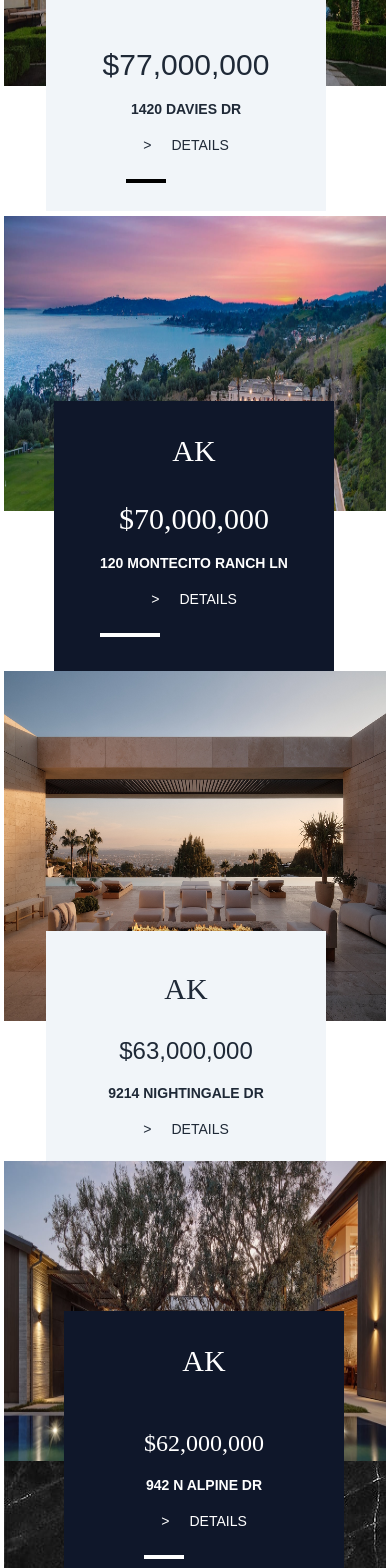
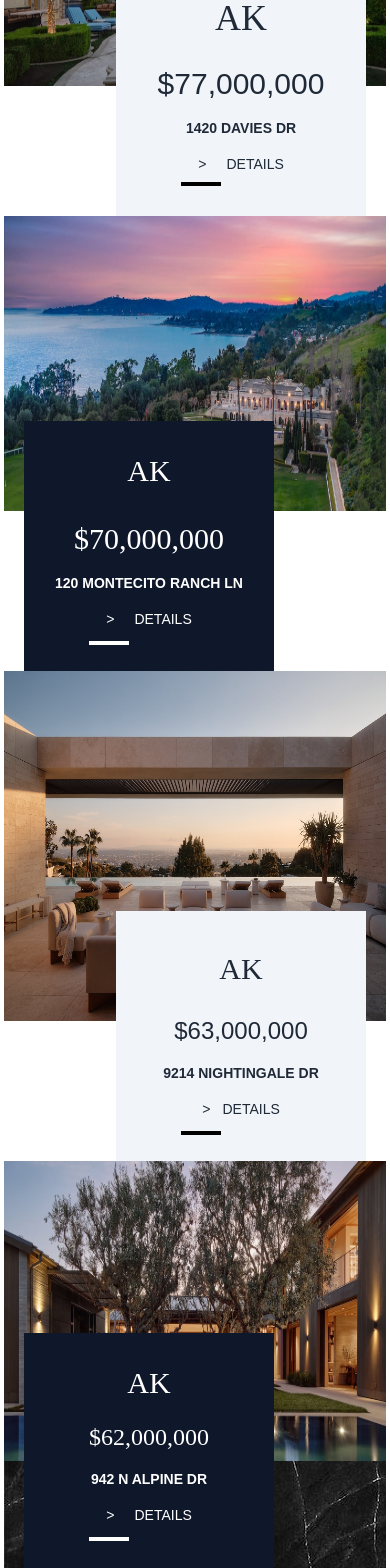
Before and after one commit to arunpravin125/Aaromkirman, a React (Vite) app in the folder frontend/: page / in a window 390 px wide. Shown: the part 1720-3288 px from the top of the page. Built offline with nearby package versions, Linux system fonts and the light colour scheme.

Commit message:
updated middleImages in responsive screen sm,xl,2xl

```diff
--- a/frontend/src/App.jsx
+++ b/frontend/src/App.jsx
@@ -143,7 +143,7 @@ const App = () => {
 <MiddleImage1/>
 {/* finished responsive 1*/}
 
-{/* <About/> */}
+<About/>
 {/* finished responsive  2*/}
 {/* <AdStarted/> */}
 {/* finished responsive 3*/}
--- a/frontend/src/components/About/About.jsx
+++ b/frontend/src/components/About/About.jsx
@@ -5,8 +5,8 @@ import { fadeIn,fadeIn1 } from "../../variants";
 
 const About = () => {
   return (
-    <div className="md:h-[750px] h-auto overflow-hidden w-full p-5" >
-        <div className='md:w-full  items-center md:p-8 flex md:flex-row flex-col m-5 gap-4 md:gap-24' >
+    <div className="md:h-[750px] 2xl:h-[1200px] flex justify-center  h-auto overflow-hidden w-full p-5" >
+        <div className='md:w-full bg-green-200 items-center justify-center md:p-8 flex md:flex-row flex-col m-5 gap-4 md:gap-24' >
 
         <div
            className=" flex flex-col mt-4 md:mb-[330px] md:gap-5 " >
@@ -45,7 +45,7 @@ const About = () => {
                 initial="hidden"
                 whileInView={"show"}
                 viewport={{once:true,amount:0.7}}
-               className="md:text-3xl  font-bold font-Sigmar text-center mx-3 md:mx-0 " >With over $19 Billion in luxury home sales,  Aaron Kirman represents the finest estates across the globe and was ranked in the top 5 luxury real estate agents in the US by the Wall Street Journal.</motion.p>
+               className="2xl:text-4xl  font-bold font-Sigmar text-center mx-3 md:mx-0 " >With over $19 Billion in luxury home sales,  Aaron Kirman represents the finest estates across the globe and was ranked in the top 5 luxury real estate agents in the US by the Wall Street Journal.</motion.p>
                <p
                 variants={fadeIn("up",0.3)}
                 initial="hidden"
--- a/frontend/src/components/middleImages/MiddleImage1.jsx
+++ b/frontend/src/components/middleImages/MiddleImage1.jsx
@@ -56,16 +56,16 @@ const MiddleImage1 = () => {
           initial="hidden"
           whileInView={"show"}
           viewport={{ once: true, amount: 1 }}
-          className=" 2xl:h-full group  h-[300px] max-w-full  mt-3  z-30 "
+          className=" 2xl:h-full group md:h-full h-[300px] max-w-full  mt-3  z-30 "
         >
-          <img src={image_3} className="md:bg-cover h-[330px] xl:h-[500px]  xl:w-[1100px] 2xl:w-[1400px] 2xl:h-[600px] absolute right-0 group-hover:grayscale" />
+          <img src={image_3} className="md:bg-cover h-[330px] md:w-[950px] md:h-[400px] xl:h-[500px]  xl:w-[1100px] 2xl:w-[1400px] 2xl:h-[600px] absolute right-0 group-hover:grayscale" />
           <div className="relative cursor-pointer  ">
-            <div className="bg-slate-100 absolute p-2 md:p-4 text-center h-[280px] w-[280px] xl:h-[480px] xl:w-[480px]  2xl:h-[600px] 2xl:w-[600px] z-30 lg:right-[10%] right-[40px] top-[180px] lg:top-64 ">
-              <div className="bg-slate-100 group-hover:border-4 transition-all duration-500 group-hover:border-black h-[270px] xl:h-[450px] xl:w-[450px] 2xl:w-[570px] 2xl:h-[570px]">
+            <div className="bg-slate-100 absolute p-2 md:p-4 text-center h-[250px] w-[250px] md:h-[350px] md:w-[350px] xl:h-[480px] xl:w-[480px]  2xl:h-[600px] 2xl:w-[600px] z-30 md:top-[20px] lg:right-[10%] right-[20px] top-[210px]  lg:top-64 ">
+              <div className="bg-slate-100 group-hover:border-4 transition-all duration-500 group-hover:border-black h-[240px] md:h-[330px] xl:h-[450px] xl:w-[450px] 2xl:w-[570px] 2xl:h-[570px]">
                 <div className=" flex flex-col gap-8 xl:gap-12 items-center">
-                  <h1 className="mt-6 text-4xl 2xl:text-9xl xl:text-7xl font-Sigmar">AK</h1>
+                  <h1 className="mt-6 text-4xl md:text-6xl 2xl:text-9xl xl:text-7xl font-Sigmar">AK</h1>
                   <div className="flex flex-col gap-4 xl:gap-10 2xl:gap-14">
-                    <h1 className="text-2xl 2xl:text-7xl xl:text-6xl font-tradego">$126,000,000</h1>
+                    <h1 className="text-2xl 2xl:text-7xl  xl:text-6xl md:text-5xl font-tradego">$126,000,000</h1>
                     <p className="font-bold 2xl:text-2xl xl:text-lg">9505 GLOAMING DR</p>
                     <div className="flex flex-col justify-center gap-3 md:gap-6 items-center">
                           <div className="flex 2xl:text-2xl xl:text-lg text-sm  justify-center gap-5 ">
@@ -91,7 +91,7 @@ const MiddleImage1 = () => {
              backgroundSize: "fit",
              y: backgroundY,
            }}
-          className=" h-[470px] xl:h-[850px] 2xl:h-[950px] w-full bg-fixed absolute top-[110px] xl:top-[150px] z-10 2xl:top-[150px] "
+          className=" h-[470px] md:h-[750px] xl:h-[850px] 2xl:h-[950px] w-full bg-fixed absolute top-[110px] md:top-[140px] xl:top-[150px] z-10 2xl:top-[150px] "
         ></motion.div>
 
         {/* 3rd image */}
@@ -101,7 +101,7 @@ const MiddleImage1 = () => {
           initial="hidden"
           whileInView={"show"}
           viewport={{ once: true, amount: 1 }}
-          className="lg:h-[450px] h-[300px] group w-full  mt-3   z-30 top-[460px] xl:top-[730px] absolute 2xl:top-[850px]  lg:left-0"
+          className="lg:h-[450px] h-[300px] group w-full  mt-3   z-30 top-[460px] md:top-[590px] xl:top-[730px] absolute 2xl:top-[850px]  lg:left-0"
         >
           <motion.img
             variants={fadeIn("up", 0.3)}
@@ -112,8 +112,8 @@ const MiddleImage1 = () => {
             className="bg-cover h-[300px] w-full  2xl:h-[650px] xl:w-[1150px] xl:h-[500px]  2xl:w-[1380px] group-hover:grayscale"
           />
           <div className="relative cursor-pointer ">
-            <div className="bg-slate-900 absolute p-2 md:p-4 text-center h-[280px] w-[280px] 2xl:h-[600px] 2xl:w-[600px] xl:h-[480px] xl:w-[480px] z-40 xl:left-[120px]  2xl:left-[105px] top-[-166px] left-[40px] 2xl:top-[-350px] xl:top-[-270px] ">
-              <div className="bg-slate-900 text-white group-hover:border-2  md:group-hover:border-4 transition-all duration-500 group-hover:border-white h-[260px] w-[265px] xl:w-[450px] xl:h-[450px] 2xl:w-[570px] 2xl:h-[570px]">
+            <div className="bg-slate-900 absolute p-2 md:p-4 text-center h-[250px] w-[250px] 2xl:h-[600px] 2xl:w-[600px] xl:h-[480px] xl:w-[480px] z-40 xl:left-[120px]  2xl:left-[105px] top-[-140px]  left-[20px] 2xl:top-[-350px] xl:top-[-270px] ">
+              <div className="bg-slate-900 text-white group-hover:border-2  md:group-hover:border-4 transition-all duration-500 group-hover:border-white h-[236px] w-[235px] xl:w-[450px] xl:h-[450px] 2xl:w-[570px] 2xl:h-[570px]">
                 <div className=" flex flex-col gap-7 2xl:gap-12 items-center">
                   <h1 className="mt-6 text-3xl xl:text-7xl 2xl:text-8xl font-tradego">AK</h1>
                   <div className="flex flex-col gap-4 xl:gap-10 2xl:gap-14">
@@ -154,14 +154,14 @@ const MiddleImage1 = () => {
            whileInView={"show"}
            viewport={{ once: true, amount: 0.7 }}
           className="relative cursor-pointer ">
-            <div className="bg-slate-100 absolute p-2 md:p-4 text-center h-[280px] w-[280px] xl:w-[500px] xl:h-[500px] 2xl:h-[600px] 2xl:w-[600px] z-30  xl:right-[130px] 2xl:right-[130px] right-[60px] xl:top-[-270px] top-[-155px] 2xl:top-[-240px] ">
-              <div className="bg-slate-100 group-hover:border-4 transition-all duration-500 group-hover:border-black h-[270px] xl:h-[450px] xl:w-[450px] 2xl:h-[570px] 2xl:w-[570px]">
-                <div className=" flex flex-col gap-12 items-center">
-                  <h1 className="mt-6 text-3xl xl:text-7xl 2xl:text-9xl font-Sigmar">AK</h1>
+            <div className="bg-slate-100 absolute p-2 md:p-4 text-center h-[250px] w-[250px] xl:w-[500px] xl:h-[500px] 2xl:h-[600px] 2xl:w-[600px] z-30  xl:right-[130px] 2xl:right-[130px] right-[20px] xl:top-[-270px] top-[-120px] 2xl:top-[-240px] ">
+              <div className="bg-slate-100 group-hover:border-4 transition-all duration-500 group-hover:border-black h-[240px] xl:h-[450px] xl:w-[450px] 2xl:h-[570px] 2xl:w-[570px]">
+                <div className=" flex flex-col gap-7 md:gap-12 items-center">
+                  <h1 className="mt-6 text-4xl xl:text-7xl 2xl:text-9xl font-Sigmar">AK</h1>
                   <div className="flex flex-col gap-4 2xl:gap-14 xl:gap-10">
                     <h1 className="2xl:text-8xl xl:text-6xl text-3xl font-serif">$77,000,000</h1>
                     <p className="font-bold  text-sm xl:text-lg 2xl:text-2xl">1420 DAVIES DR</p>
-                    <div className="flex flex-col justify-center gap-6 items-center">
+                    <div className="flex flex-col justify-center  gap-2 md:gap-6 items-center">
                           <div className="flex 2xl:text-2xl text-sm xl:text-lg justify-center gap-5">
                             <p>{">"}</p>
                             <p>DETAILS</p>
@@ -189,20 +189,20 @@ const MiddleImage1 = () => {
             className="bg-cover h-[295px] xl:h-[500px] xl:w-[1140px] 2xl:h-[600px] 2xl:w-[1400px] group-hover:grayscale"
           />
           <div className="relative cursor-pointer ">
-            <div className="bg-slate-900 absolute p-2 md:p-4 text-center  2xl:h-[600px] h-[270px] w-[280px] xl:h-[480px] xl:w-[480px] 2xl:w-[600px] top-[-110px] z-30 left-[50px] 2xl:left-[130px] xl:left-[130px] xl:top-[-290px] 2xl:top-[-290px] ">
-              <div className="bg-slate-900 text-white  group-hover:border-2 md:group-hover:border-4 transition-all duration-500 group-hover:border-white h-[255px] xl:h-[450px] xl:w-[450px] 2xl:h-[570px] 2xl:w-[570px]">
+            <div className="bg-slate-900 absolute p-2 md:p-4 text-center  2xl:h-[600px] h-[250px] w-[250px] xl:h-[480px] xl:w-[480px] 2xl:w-[600px] top-[-90px] z-30 left-[20px] 2xl:left-[130px] xl:left-[130px] xl:top-[-290px] 2xl:top-[-290px] ">
+              <div className="bg-slate-900 text-white  group-hover:border-2 md:group-hover:border-4 transition-all duration-500 group-hover:border-white h-[240px] xl:h-[450px] xl:w-[450px] 2xl:h-[570px] 2xl:w-[570px]">
                 <div className=" flex flex-col gap-8 md:gap-12 items-center">
                   <h1 className="mt-6 2xl:text-9xl xl:text-7xl text-3xl font-Sigmar">AK</h1>
                   <div className="flex flex-col gap-4 md:gap-8">
                     <h1 className="2xl:text-8xl xl:text-6xl text-3xl font-Sigmar">$70,000,000</h1>
                     <p className="font-bold  text-sm xl:text-lg 2xl:text-2xl">120 MONTECITO RANCH LN</p>
-                    <div className="flex flex-col justify-center gap-6 items-center">
+                    <div className="flex flex-col justify-center gap-3 md:gap-6 items-center">
                           <div className="flex xl:text-lg 2xl:text-2xl text-sm  justify-center gap-5">
                             <p>{">"}</p>
                             <p>DETAILS</p>
                           </div>
-                          <div className="flex mr-32 justify-start items-start " >
-                            <hr className="border-2 border-white w-[60px]" ></hr>
+                          <div className="flex mr-20 md:mr-32 justify-start items-start " >
+                            <hr className="border-2 border-white w-[40px] md:w-[60px]" ></hr>
                           </div>
                         </div>
                   </div>
@@ -232,15 +232,15 @@ const MiddleImage1 = () => {
              initial="hidden"
              whileInView={"show"}
              viewport={{ once: true, amount: 0.7 }}
-              className="bg-slate-100 absolute p-4 text-center  2xl:h-[600px] h-[280px] xl:w-[480px] right-[60px] xl:h-[480px] 2xl:w-[600px] w-[280px] 2xl:right-[130px] xl:right-[130px] z-30 md:right-5 top-[260px] xl:top-[260px] 2xl:top-[305px] ">
-              <div className="bg-slate-100 group-hover:border-2 md:group-hover:border-4 transition-all duration-500 group-hover:border-black h-[250px] xl:h-[450px] 2xl:h-[570px]">
+              className="bg-slate-100 absolute p-4 text-center  2xl:h-[600px] h-[250px] w-[250px] xl:w-[480px] right-[20px] xl:h-[480px] 2xl:w-[600px]  2xl:right-[130px] xl:right-[130px] z-30 md:right-5 top-[240px] xl:top-[260px] 2xl:top-[305px] ">
+              <div className="bg-slate-100 group-hover:border-2 md:group-hover:border-4 transition-all duration-500 group-hover:border-black h-[220px]  xl:h-[450px]  2xl:h-[570px]">
                 <div className=" flex flex-col gap-7 md:gap-12 items-center">
                   <h1 className="mt-6 2xl:text-9xl xl:text-7xl text-3xl font-tradego">AK</h1>
                   <div className="flex flex-col gap-4 2xl:gap-14 xl:gap-10">
                     <h1 className="2xl:text-8xl text-2xl xl:text-7xl font-serif">$63,000,000</h1>
                     <p className="font-bold text-sm xl:text-lg 2xl:text-2xl">9214 NIGHTINGALE DR</p>
-                    <div className="flex flex-col justify-center gap-6 items-center">
-                          <div className="flex 2xl:text-2xl xl:text-lg text-sm  justify-center gap-5">
+                    <div className="flex flex-col justify-center gap-3 md:gap-6 items-center">
+                          <div className="flex 2xl:text-2xl xl:text-lg text-sm  justify-center gap-3 md:gap-5">
                             <p>{">"}</p>
                             <p>DETAILS</p>
                           </div>
@@ -294,14 +294,14 @@ const MiddleImage1 = () => {
                whileInView={"show"}
                viewport={{ once: true, amount: 0.7 }}
                 className="relative cursor-pointer ">
-                <div className="bg-slate-900 absolute p-2 md:p-4 text-center h-[280px] w-[280px] left-[60px] xl:h-[480px] xl:w-[480px] 2xl:h-[600px] 2xl:w-[600px] z-30 2xl:left-[130px] top-[-150px] xl:top-[-250px] xl:left-[130px] 2xl:top-[-345px] ">
-                  <div className="bg-slate-900 text-white group-hover:border-2 md:group-hover:border-4 transition-all duration-500 group-hover:border-white h-[260px] xl:h-[450px] 2xl:h-[570px]">
-                    <div className=" flex flex-col gap-12 items-center">
+                <div className="bg-slate-900 absolute p-2 md:p-4 text-center h-[250px] w-[250px] left-[20px] xl:h-[480px] xl:w-[480px] 2xl:h-[600px] 2xl:w-[600px] z-30 2xl:left-[130px] top-[-128px] xl:top-[-250px] xl:left-[130px] 2xl:top-[-345px] ">
+                  <div className="bg-slate-900 text-white group-hover:border-2 md:group-hover:border-4 transition-all duration-500 group-hover:border-white h-[240px] xl:h-[450px] 2xl:h-[570px]">
+                    <div className=" flex flex-col gap-5 md:gap-12 items-center">
                       <h1 className="mt-6 2xl:text-9xl text-3xl xl:text-8xl font-tradego">AK</h1>
                       <div className="flex flex-col gap-4 xl:gap-10 2xl:gap-14">
                         <h1 className="2xl:text-8xl xl:text-7xl text-2xl font-tradego">$62,000,000</h1>
                         <p className="font-bold text-sm xl:text-lg 2xl:text-2xl">942 N ALPINE DR</p>
-                        <div className="flex flex-col justify-center gap-6 items-center">
+                        <div className="flex flex-col justify-center gap-3 md:gap-6 items-center">
                           <div className="flex 2xl:text-2xl xl:text-lg text-sm  justify-center gap-5">
                             <p>{">"}</p>
                             <p>DETAILS</p>
@@ -318,7 +318,7 @@ const MiddleImage1 = () => {
             </motion.div>
 
             <motion.div className="2xl:h-auto xl:h-auto absolute h-[350px] w-full top-[430px] xl:top-[740px] 2xl:top-[885px] z-40">
-              <img src={image_9} className="2xl:h-[700px] 2xl:w-full xl:h-[600px] xl:w-full h-[300px]" />
+              <img src={image_9} className="2xl:h-[700px] image-full 2xl:w-full xl:h-[600px] xl:w-full h-[300px] max-w-full" />
             </motion.div>
           </motion.div>
 
```
